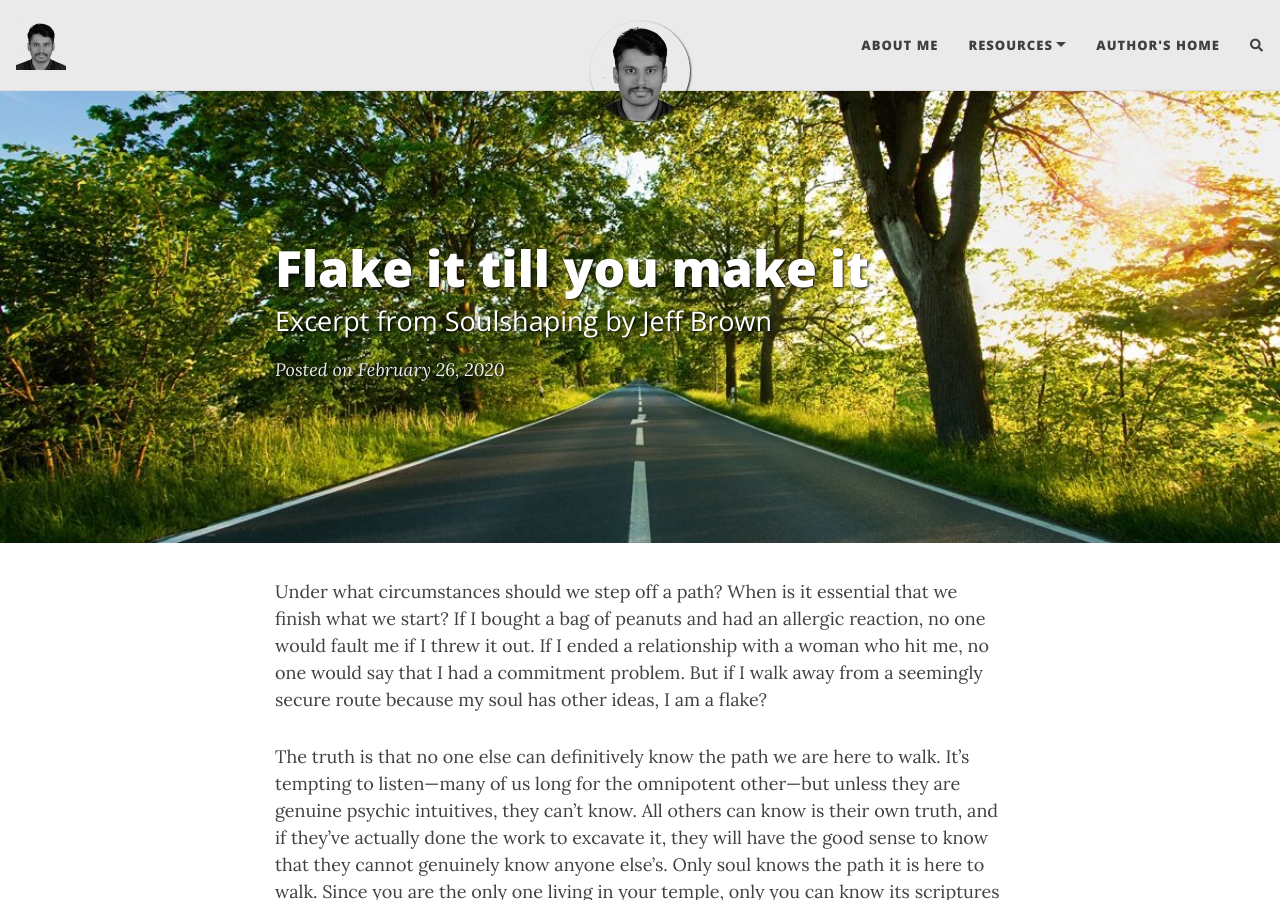
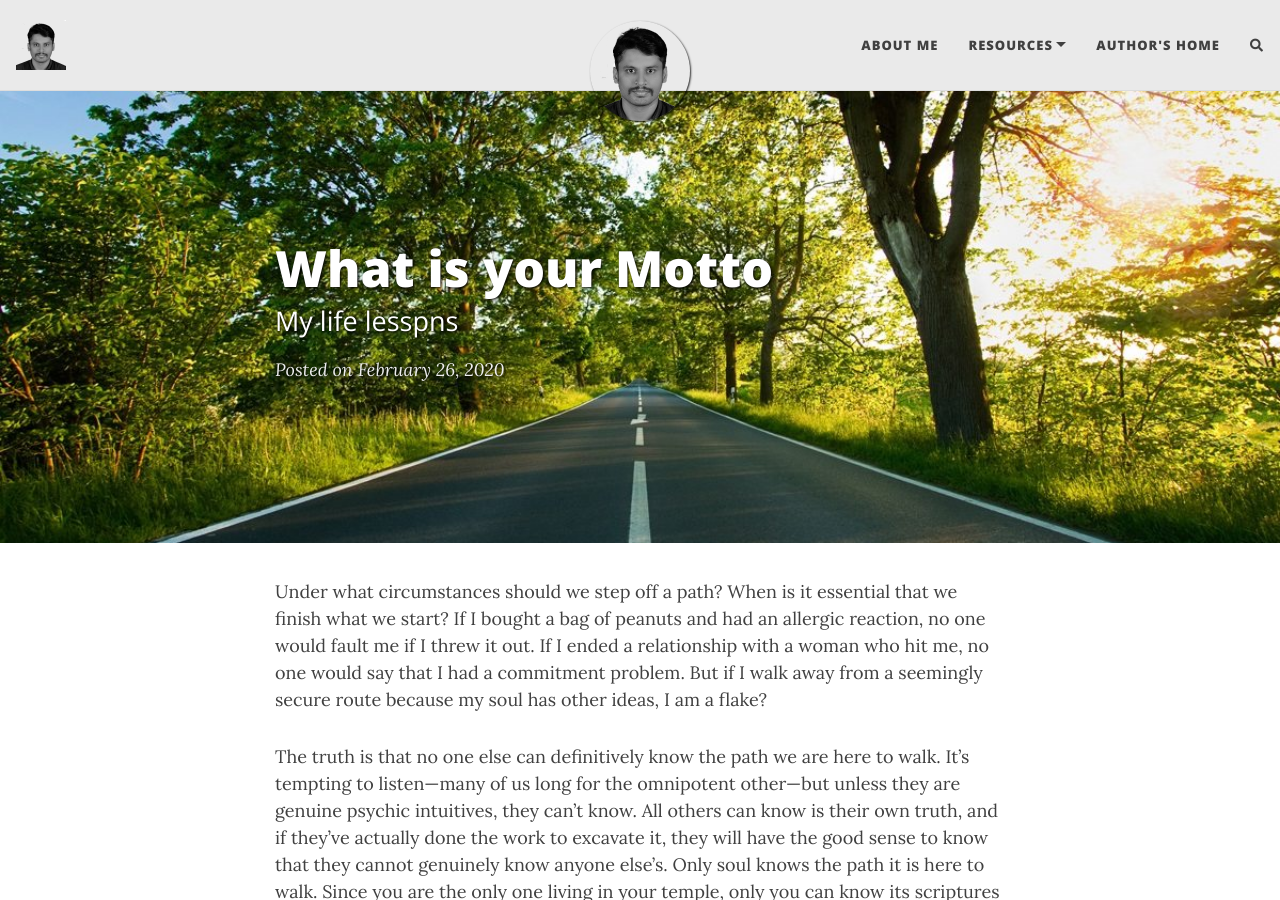
Before and after one commit to ajmalagm/ajmal, a Jekyll site: the page built from _posts/2020-02-26-flake-it-till-you-make-it.md, in a window 1280 px wide and 900 px high. Built offline with Jekyll 4.4.1, drawn with Linux system fonts in a browser that asks for light colours; nearby versions of some CDN libraries; comment, search, counter and statistics services are not loaded.

Commit message:
random edits

```diff
--- a/_includes/social-share.html
+++ b/_includes/social-share.html
@@ -34,13 +34,6 @@
     </a>
   {% endif %}
 
-  {% if site.share-links-active.vk %}
-    <a href="https://vk.com/share.php?url={{ page.url | absolute_url | url_encode }}"
-      class="btn btn-social-icon btn-vk" title="Share on VK">
-      <span class="fab fa-fw fa-vk" aria-hidden="true"></span>
-      <span class="sr-only">VK</span>
-    </a>
-  {% endif %}
 
   {% if site.share-links-active.reddit %}
     <a href="https://www.reddit.com/submit?url={{ page.url | absolute_url | url_encode }}"
--- a/_posts/2020-02-26-flake-it-till-you-make-it.md
+++ b/_posts/2020-02-26-flake-it-till-you-make-it.md
@@ -1,7 +1,7 @@
 ---
 layout: post
-title: Flake it till you make it
-subtitle: Excerpt from Soulshaping by Jeff Brown
+title: What is your Motto
+subtitle: My life lesspns
 cover-img: /assets/img/path.jpg
 thumbnail-img: /assets/img/thumb.png
 share-img: /assets/img/path.jpg
```
Also changed, not shown: _posts/2020-02-28-test-markdown.md (+2 -4 lines), aboutme.md (+1 -1 lines).
